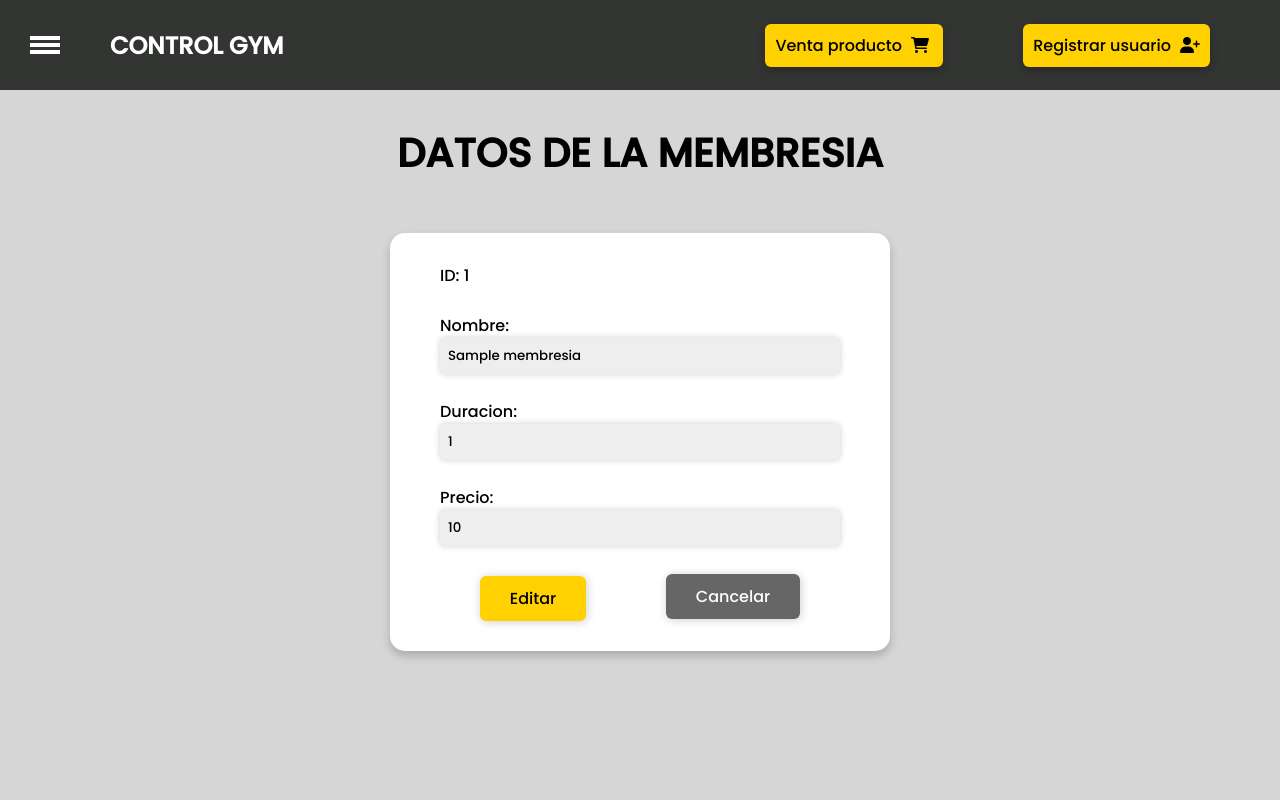
After one commit to Horux69/proyecto_gym, a Flask app: page /membresias/infoEdit/1 in a window 1280 px wide. The commit adds this page. Run offline with Flask 3, Linux system fonts and the light colour scheme; the visitor is signed in with stand-in values (Sample User, id 1); tables that the repository leaves empty hold one stand-in row (values such as "Sample post"); some libraries are stand-ins or nearby versions.

Commit message:
crud membresias

```diff
--- a/app.py
+++ b/app.py
@@ -5,6 +5,7 @@ from datetime import datetime
 import hashlib
 from claseValidaLogin import ValidationLogin
 from claseOperadores import Operadores
+from claseMembresias import Membresias
 
 app = Flask(__name__)
 
@@ -33,6 +34,7 @@ cursor = conexion.cursor()
 
 validaLogin = ValidationLogin(mysql)
 losOperadores = Operadores(mysql)
+lasMembresias = Membresias(mysql)
 
 
 
@@ -143,6 +145,59 @@ def inventario():
 def categorias():
     return render_template('/dashboard/categoria_productos.html')
 
+# ------------------------ MEMBRESIAS ---------------------------------------------#
+
+@app.route('/membresias')
+def membresias():
+    if session.get("logueado"):
+        resultado = lasMembresias.consultarMembresias()
+        return render_template('dashboard/membresias.html', membresias = resultado)
+    else:
+        return redirect('/')
+
+@app.route('/membresias/agregarMembresia', methods = ['POST'])
+def agregarMembresia():
+    if session.get("logueado") and session.get("rol") == 'administrador' or session.get("rol") == 'super_admin':
+        nombre = request.form['nombre']
+        duracion = request.form['duracion']
+        precio = request.form['precio']
+        estado = 'activo'
+
+        lasMembresias.agregarMembresia([nombre, duracion, precio, estado])
+
+        return redirect('/membresias')
+    else:
+        return redirect('/')
+
+@app.route('/membresias/desactivarMembresia/<id_membresia>')
+def desactivarMembresia(id_membresia):
+    if session.get("logueado") and session.get("rol") == 'administrador' or session.get("rol") == 'super_admin':
+        lasMembresias.desactivarMembresia(id_membresia)
+        return redirect('/membresias')
+    else:
+        return redirect('/')
+
+@app.route('/membresias/infoEdit/<id_membresia>', methods = ['GET'])
+def infoMembresiaEdit(id_membresia):
+    if session.get("logueado") and session.get("rol") == 'administrador' or session.get("rol") == 'super_admin':
+        resultado = lasMembresias.infoMembresia(id_membresia)
+
+        return render_template('dashboard/edit_membresia.html', editMembresia = resultado[0])
+    else:
+        return redirect('/')
+
+@app.route('/membresias/editarMembresia', methods = ['POST'])
+def editMembresia():
+    _id = request.form['txtID']
+    nombre = request.form['nombre']
+    duracion = request.form['duracion']
+    precio = request.form['precio']
+
+    lasMembresias.editMembresia([_id, nombre, duracion, precio])
+
+    return redirect('/membresias')
+
+
 
 
 @app.route('/inicio')
--- /dev/null
+++ b/claseMembresias.py
@@ -0,0 +1,35 @@
+class Membresias:
+    def __init__(self, miBD):
+        self.mysql = miBD
+        self.conexion = self.mysql.connect()
+        self.cursor = self.conexion.cursor()
+
+    def consultarMembresias(self):
+        sql = "SELECT * FROM membresias WHERE estado = 'activo';"
+        self.cursor.execute(sql)
+        resultado = self.cursor.fetchall()
+        self.conexion.commit()
+        return resultado
+
+    def agregarMembresia(self, membresias):
+        sql = f"INSERT INTO membresias (id_membresia, nombre, tiempo_duracion, precio, estado) VALUES ('NULL', '{membresias[0]}','{membresias[1]}','{membresias[2]}','{membresias[3]}');"
+
+        self.cursor.execute(sql)
+        self.conexion.commit()
+
+    def desactivarMembresia(self, id_membresia):
+        sql = f"UPDATE membresias SET estado = 'inactivo' WHERE id_membresia = {id_membresia};"
+        self.cursor.execute(sql)
+        self.conexion.commit()
+
+    def infoMembresia(self, id_membresia):
+        consulta = f"SELECT * FROM membresias WHERE id_membresia = {id_membresia};"
+        self.cursor.execute(consulta)
+        resultado = self.cursor.fetchall()
+        self.conexion.commit()
+        return resultado
+
+    def editMembresia(self, membresia):
+        sql = f"UPDATE membresias SET nombre = '{membresia[1]}', tiempo_duracion = '{membresia[2]}', precio = '{membresia[3]}' WHERE id_membresia = '{membresia[0]}';"
+        self.cursor.execute(sql)
+        self.conexion.commit()
--- a/static/css/infOperadores.css
+++ b/static/css/infOperadores.css
@@ -86,6 +86,25 @@ input {
         cursor: pointer;
     }
 
+.buttonEdit {
+    text-decoration: none;
+    padding: 10px 30px;
+    border-radius: 6px;
+    border: 0;
+    font-size: 16px;
+    box-shadow: 1px 1px 10px rgba(0, 0, 0, 0.2);
+    background-color: #FFD100;
+    color: #000;
+    font-family: 'Poppins', sans-serif;
+}
+
+    .buttonEdit:hover {
+        background-color: #e7bd00;
+        transform: scale(1.1);
+        box-shadow: 0 0 15px rgb(168, 137, 0);
+        cursor: pointer;
+    }
+
 button {
     margin-top: 5px;
 }
--- a/templates/dashboard/cabecera.html
+++ b/templates/dashboard/cabecera.html
@@ -8,6 +8,7 @@
                 <li><a href="/operadores">Operadores</a></li>
                 {% endif %}
                 <li><a href="/inventario">Inventario de Productos</a></li>
+                <li><a href="/membresias">Membresias</a></li>
                 <li><a href="#">Servicios</a></li>
                 <li><a href="#">Contacto</a></li>
                 </div>
--- /dev/null
+++ b/templates/dashboard/edit_membresia.html
@@ -0,0 +1,47 @@
+<!DOCTYPE html>
+<html lang="es">
+<head>
+    <meta charset="UTF-8">
+    <meta name="viewport" content="width=device-width, initial-scale=1.0">
+    <link rel="stylesheet" href="{{ url_for('static', filename='css/navbar.css') }}">
+    <link rel="stylesheet" href="{{ url_for('static', filename='css/infOperadores.css') }}">
+    <link rel="stylesheet" href="https://cdnjs.cloudflare.com/ajax/libs/font-awesome/6.1.0/css/all.min.css">
+    <title>Control Gym</title>
+</head>
+
+{% include 'dashboard/cabecera.html' %}
+
+<div class="titulo_operadores">
+    <h2>DATOS DE LA MEMBRESIA</h2>
+</div>
+
+<div class="contenedorForm">
+    <form id="formulario" action="/membresias/editarMembresia" method="POST">
+        <div class="content">
+
+            <label for="nombre">ID: {{editMembresia[0]}}</label>
+            <input type="text" class="inputText" value="{{editMembresia[0]}}" id="txtID" name="txtID" hidden>
+            <br>
+            <br>
+            <label for="nombre">Nombre:</label>
+            <input type="text" class="inputText" value="{{editMembresia[1]}}" id="nombre" name="nombre">
+
+            <label for="nombre">Duracion:</label>
+            <input type="text" class="inputText" value="{{editMembresia[2]}}" id="duracion" name="duracion">
+
+            <label for="nombre">Precio:</label>
+            <input type="text" class="inputText" value="{{editMembresia[3]}}" id="precio" name="precio">
+
+        </div>
+
+            <div class="btn_accion">
+                <button type="submit" class="buttonEdit">Editar</button>
+                <!-- <a href="" class="buttonEdit">Editar</a> -->
+                <a href="/membresias" class="btn_desactivar">Cancelar</a>
+            </div>
+
+    </form>
+
+</div>
+
+{% include 'dashboard/pie.html' %}
```
Also changed, not shown: templates/dashboard/membresias.html (added, +92 -0 lines).
